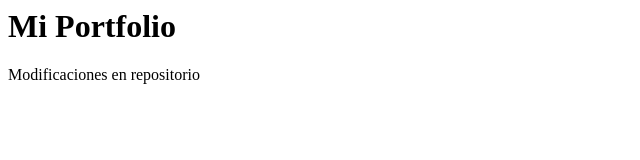
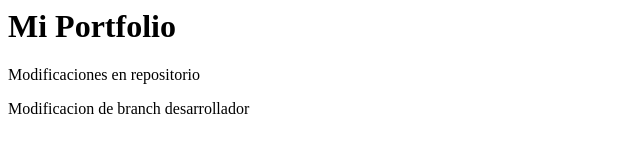
Before and after one commit to lobohhernan/PortfolioFrontEnd, a plain HTML site: page index.html in a window 1280 px wide. Shown: the whole page, without its empty margins (0-640 px from the left). Drawn offline with Linux system fonts and the light colour scheme.

Commit message:
"commit desde VSC"

```diff
--- a/index.html
+++ b/index.html
@@ -1,2 +1,3 @@
 <h1>Mi Portfolio</h1>
 <p>Modificaciones en repositorio</p>
+<p>Modificacion de branch desarrollador</p>
```
